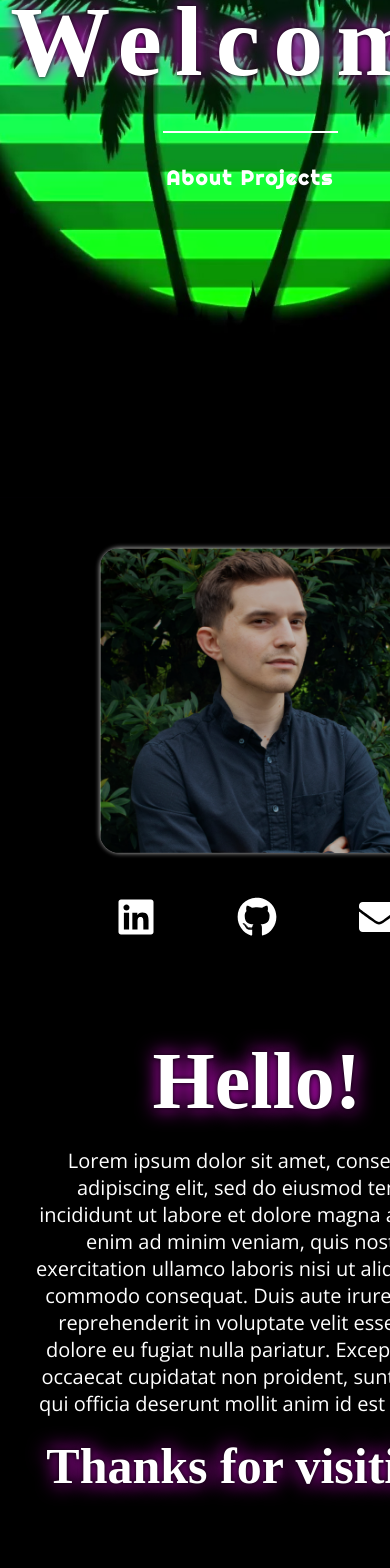
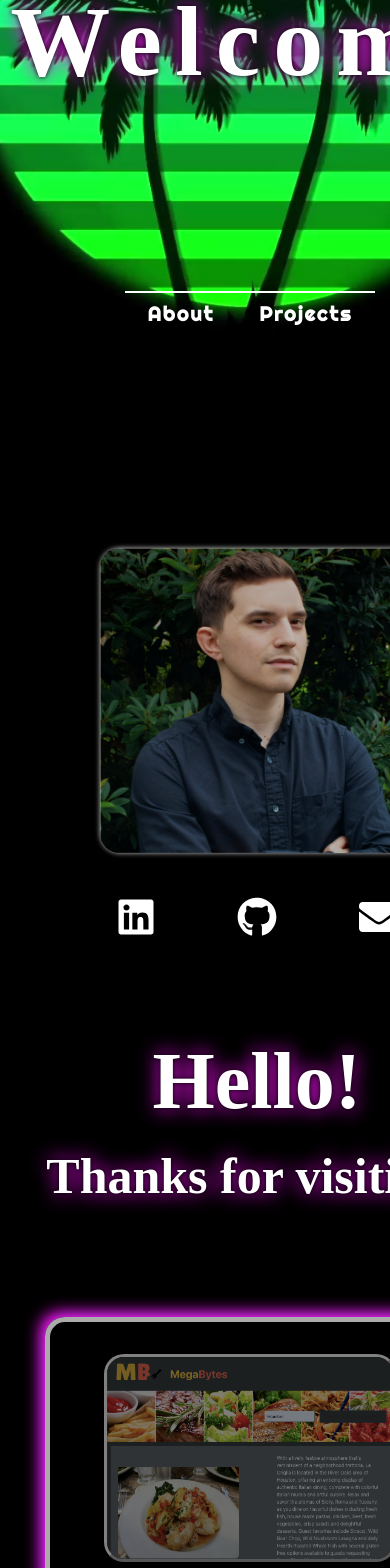
Before and after one commit to jlit2594/Portfolio, a React (Create React App) app: page / in a window 390 px wide. Shown: the part 400-1968 px from the top of the page. Built offline with nearby package versions, Linux system fonts and the light colour scheme; a web font is replaced by a local one.

Commit message:
fixed some positioning

```diff
--- a/src/App.css
+++ b/src/App.css
@@ -48,7 +48,7 @@ body {
   letter-spacing: 13px;
   color: white;
   margin-top: 0;
-  margin-bottom: 2rem;
+  margin-bottom: 5rem;
   padding-top: 24rem;
   text-shadow: 0px 0px 5px black, 0px 0px 20px var(--secondary-color);
 }
@@ -59,7 +59,7 @@ body {
   justify-content: space-evenly;
   width: 35%;
   margin: 2rem auto 10rem auto;
-  padding-top: 2rem;
+  padding-top: 1rem;
   border-top: solid 2px white;
 }
 
@@ -335,6 +335,7 @@ body {
 @media screen and (max-width: 900px) {
   .welcome {
     font-size: 150px;
+    margin-bottom: 8rem;
   }
 
   .pic-link {
@@ -380,6 +381,13 @@ body {
 @media screen and (max-width: 600px) {
   .welcome {
     font-size: 100px;
+    margin-bottom: 12rem;
+  }
+
+  .navbar {
+    width: 50%;
+    justify-content: space-between;
+    padding-top: .5rem;
   }
 
   .big-projects {
--- a/src/components/about/index.js
+++ b/src/components/about/index.js
@@ -20,7 +20,9 @@ function About() {
 
                 <div className='bio'>
                     <span className='greeting'>Hello!</span>
-                    <p className='desc'>Lorem ipsum dolor sit amet, consectetur adipiscing elit, sed do eiusmod tempor incididunt ut labore et dolore magna aliqua. Ut enim ad minim veniam, quis nostrud exercitation ullamco laboris nisi ut aliquip ex ea commodo consequat. Duis aute irure dolor in reprehenderit in voluptate velit esse cillum dolore eu fugiat nulla pariatur. Excepteur sint occaecat cupidatat non proident, sunt in culpa qui officia deserunt mollit anim id est laborum.</p>
+                    <p className='desc'>
+
+                    </p>
                     <span className='farewell'>Thanks for visiting!</span>
                 </div>
 
--- a/src/components/nav/index.js
+++ b/src/components/nav/index.js
@@ -3,9 +3,9 @@ import Nav from 'react-bootstrap/Nav';
 
 function Navigate() {
   return (
-    <Nav class='navbar' variant="tabs" defaultActiveKey="/about">
+    <Nav class='navbar' variant="tabs" defaultActiveKey="#about">
       <Nav.Item className='nav-item'>
-        <Nav.Link className='no-line'href="/about">About</Nav.Link>
+        <Nav.Link className='no-line'href="#about">About</Nav.Link>
       </Nav.Item>
       <Nav.Item className='nav-item'>
         <Nav.Link className='no-line' eventKey="/projects">Projects</Nav.Link>
```
